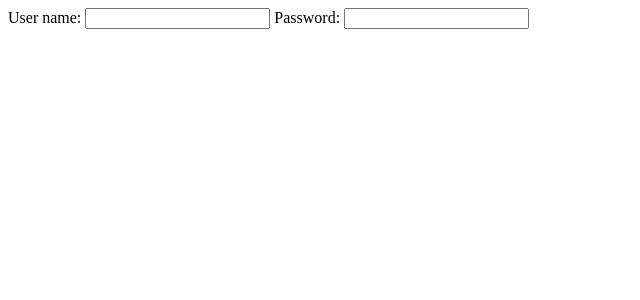
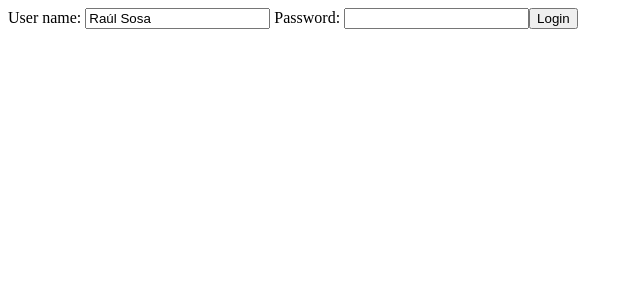
Before and after one commit to rSosa-dev/todo-list, an Angular app in the folder frontend/: page / in a window 1280 px wide. Shown: the top 300 px of the page, without its empty margins (0-640 px from the left). Built offline with nearby package versions, Linux system fonts and the light colour scheme.

Commit message:
Init routing

```diff
--- a/frontend/src/app/app.html
+++ b/frontend/src/app/app.html
@@ -1,8 +1,8 @@
 <!-- <app-welcome /> -->
-<app-login />
+<!-- <app-login /> -->
 
 <!--
 <div>Component content</div>
+-->
 
 <router-outlet />
--->
--- a/frontend/src/app/app.routes.ts
+++ b/frontend/src/app/app.routes.ts
@@ -1,3 +1,11 @@
 import { Routes } from '@angular/router';
+import { LoginComponent } from './login.component/login.component';
+import { WelcomeComponent } from './welcome.component/welcome.component';
+import { ErrorComponent } from './error.component/error.component';
 
-export const routes: Routes = [];
+export const routes: Routes = [
+    { path: '', component: LoginComponent},
+    { path: 'login', component: LoginComponent},
+    { path: 'welcome', component: WelcomeComponent},
+    { path: '**', component: ErrorComponent}
+];
--- /dev/null
+++ b/frontend/src/app/error.component/error.component.html
@@ -0,0 +1 @@
+{{ errorMessage }}
--- /dev/null
+++ b/frontend/src/app/error.component/error.component.ts
@@ -0,0 +1,11 @@
+import { Component } from '@angular/core';
+
+@Component({
+  selector: 'app-error.component',
+  imports: [],
+  templateUrl: './error.component.html',
+  styleUrl: './error.component.css',
+})
+export class ErrorComponent {
+  errorMessage = 'An error occurred.'
+}
--- a/frontend/src/app/login.component/login.component.html
+++ b/frontend/src/app/login.component/login.component.html
@@ -1,2 +1,10 @@
-User name: <input type="text" name="username">
-Password: <input type="password" name="password">
+<small *ngIf="invalidLogin">{{ errorMessage }}</small>
+
+<div>
+    User name: <input type="text" name="username" [(ngModel)]="username">
+    Password: <input type="password" name="password" [(ngModel)]="password">
+
+    <!-- User Name: {{ username }} -->
+
+    <button (click)=handleLogin()>Login</button>
+</div>
--- a/frontend/src/app/login.component/login.component.ts
+++ b/frontend/src/app/login.component/login.component.ts
@@ -1,9 +1,27 @@
 import { Component } from '@angular/core';
+import { FormsModule } from '@angular/forms';
+import { NgIf } from '@angular/common';
 
 @Component({
   selector: 'app-login',
-  imports: [],
+  standalone: true,
+  imports: [FormsModule, NgIf],
   templateUrl: './login.component.html',
   styleUrl: './login.component.css',
 })
-export class LoginComponent {}
+export class LoginComponent {
+  username = 'Raúl Sosa'
+  password = ''
+  errorMessage = 'Invalid credentials'
+  invalidLogin = false
+
+  handleLogin() {
+    // console.log(this.username);
+
+    if(this.username === "Raúl Sosa" && this.password === "dummy") {
+      this.invalidLogin = false
+    } else {
+      this.invalidLogin = true
+    }
+  }
+}
```
Also changed, not shown: frontend/src/app/error.component/error.component.css (added), 1 other file (tests, documents, lock files or other folders).
